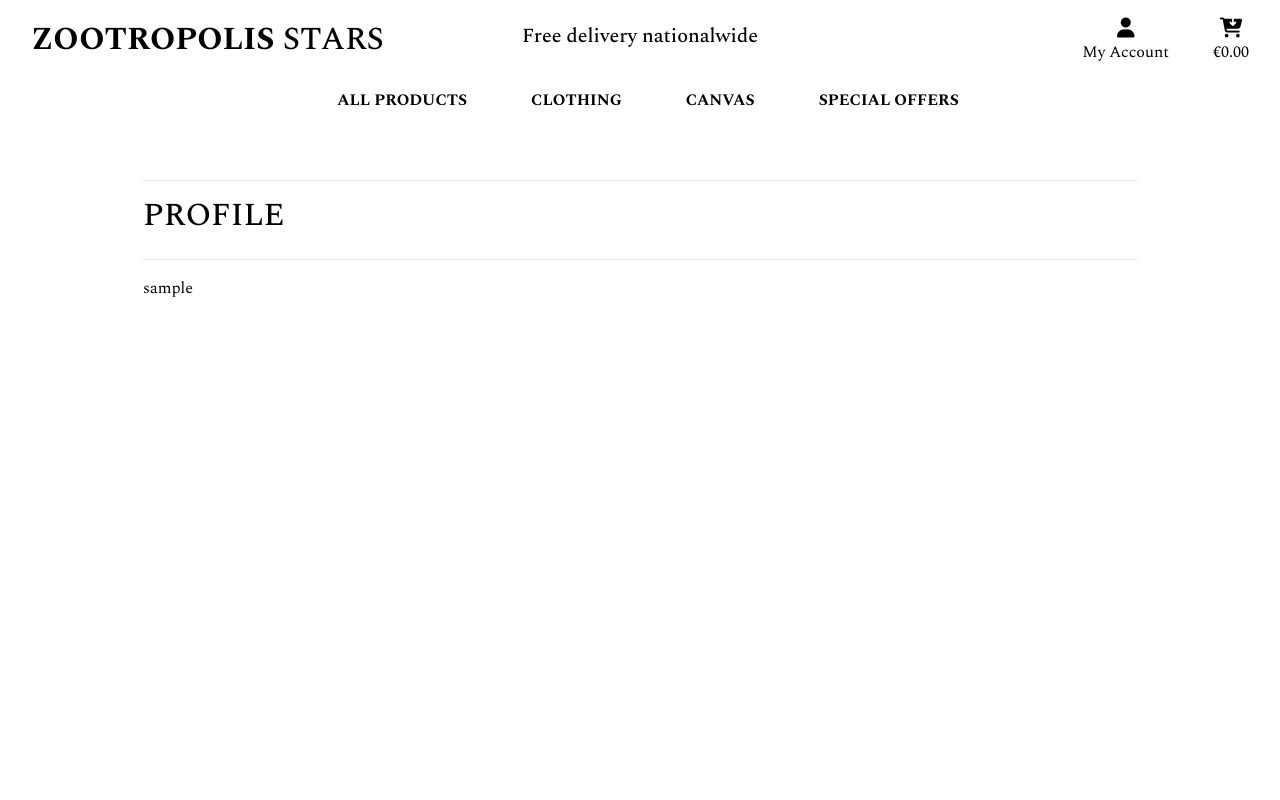
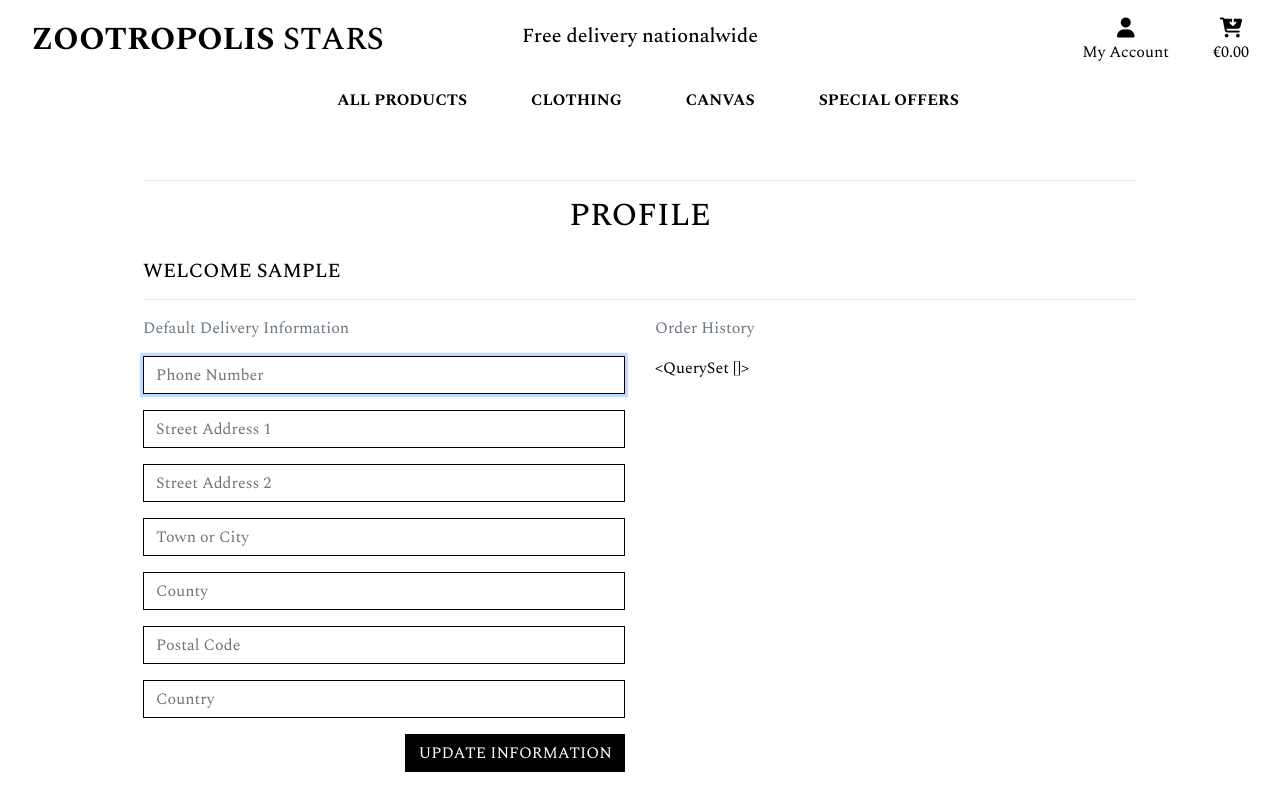
Before and after one commit to emalfiza/zootropolis-stars, a Django app: page /profile/ in a window 1280 px wide. Run offline with Django 3.2, Linux system fonts and the light colour scheme; the visitor is signed in with stand-in values (Sample User, id 1); data comes from the database, SQL or seed files in the repository; data that the repository does not hold is empty; some libraries are stand-ins or nearby versions.

Commit message:
Add profile view and form

```diff
--- /dev/null
+++ b/profiles/forms.py
@@ -0,0 +1,31 @@
+from django import forms
+from .models import UserProfile
+
+
+class UserProfileForm(forms.ModelForm):
+    class Meta:
+        model = UserProfile
+        exclude = ('user', )
+
+    def __init__(self, *args, **kwargs):
+        """
+        Add placeholders and classes, remove auto-generated
+        labels and set autofocus on first field
+        """
+        super().__init__(*args, **kwargs)
+        placeholders = {
+            'default_phone_number': 'Phone Number',
+            'default_street_address1': 'Street Address 1',
+            'default_street_address2': 'Street Address 2',
+            'default_town_or_city': 'Town or City',
+            'default_county': 'County',
+            'default_postcode': 'Postal Code',
+            'default_country': 'Country',
+        }
+
+        self.fields['default_phone_number'].widget.attrs['autofocus'] = True
+        for field in self.fields:
+            placeholder = placeholders[field]
+            self.fields[field].widget.attrs['placeholder'] = placeholder
+            self.fields[field].widget.attrs['class'] = 'border-black rounded-0 profile-form-input'
+            self.fields[field].label = False
--- a/profiles/models.py
+++ b/profiles/models.py
@@ -13,15 +13,16 @@ class UserProfile(models.Model):
     """
     user = models.OneToOneField(User, on_delete=models.CASCADE)
     default_phone_number = models.CharField(max_length=20, null=True, blank=False)
-    default_country = models.CharField(max_length=40, null=True, blank=False)
-    default_postcode = models.CharField(max_length=20, null=True, blank=True)
-    default_town_or_city = models.CharField(max_length=40, null=True, blank=False)
     default_street_address1 = models.CharField(max_length=80, null=True, blank=False)
     default_street_address2 = models.CharField(max_length=80, null=True, blank=True)
+    default_town_or_city = models.CharField(max_length=40, null=True, blank=False)
     default_county = models.CharField(max_length=80, null=True, blank=True)
+    default_postcode = models.CharField(max_length=20, null=True, blank=True)
+    default_country = models.CharField(max_length=40, null=True, blank=False)
 
     def __str__(self):
         return self.user.username
+
 
 @receiver(post_save, sender=User)
 def create_or_delete_user_profile(sender, instance, created, **kwargs):
--- a/profiles/templates/profiles/profile.html
+++ b/profiles/templates/profiles/profile.html
@@ -15,10 +15,24 @@
         <div class="row">
             <div class="col">
                 <hr>
-                <h2 class="logo-font mb-4">Profile</h2>
+                <h2 class="logo-font mb-4 text-center">Profile</h2>
+                <h5 class="logo-font">Welcome {{ user.username }}</h5>
                 <hr>
             </div>
         </div>
-        {{ profile }}
+        <div class="row">
+            <div class="col-12 col-lg-6">
+                <p class="text-muted">Default Delivery Information</p>
+                <form class="mt-3" action="{% url 'profile' %}" method="POST" id="profile-update-form">
+                    {% csrf_token %}
+                    {{ form|crispy }}
+                    <button class="btn btn-black rounded-0 text-uppercase float-right">Update Information</button>
+                </form>
+            </div>
+            <div class="col-12 col-lg-6">
+                <p class="text-muted">Order History</p>
+                {{ orders }}
+            </div>
+        </div>
     </div>
 {% endblock %}
--- a/profiles/views.py
+++ b/profiles/views.py
@@ -1,6 +1,8 @@
-from django.shortcuts import render, get_object_or_404
+from django.shortcuts import render, redirect, get_object_or_404
+from django.contrib import messages
 
 from .models import UserProfile
+from .forms import UserProfileForm
 
 # Create your views here.
 
@@ -11,9 +13,20 @@ def profile(request):
     """
     profile = get_object_or_404(UserProfile, user=request.user)
 
+    if request.method == 'POST':
+        form = UserProfileForm(request.POST, instance=profile)
+        if form.is_valid():
+            form.save()
+            messages.success(request, f'Your profile details updated')
+            return redirect('profile')
+
+    form = UserProfileForm(instance=profile)
+    orders = profile.orders.all()
+
     template = 'profiles/profile.html'
     context = {
-        'profile': profile,
+        'form': form,
+        'orders': orders,
     }
 
     return render(request, template, context)
```
Also changed, not shown: templates/base.html (line endings or trailing spaces).
